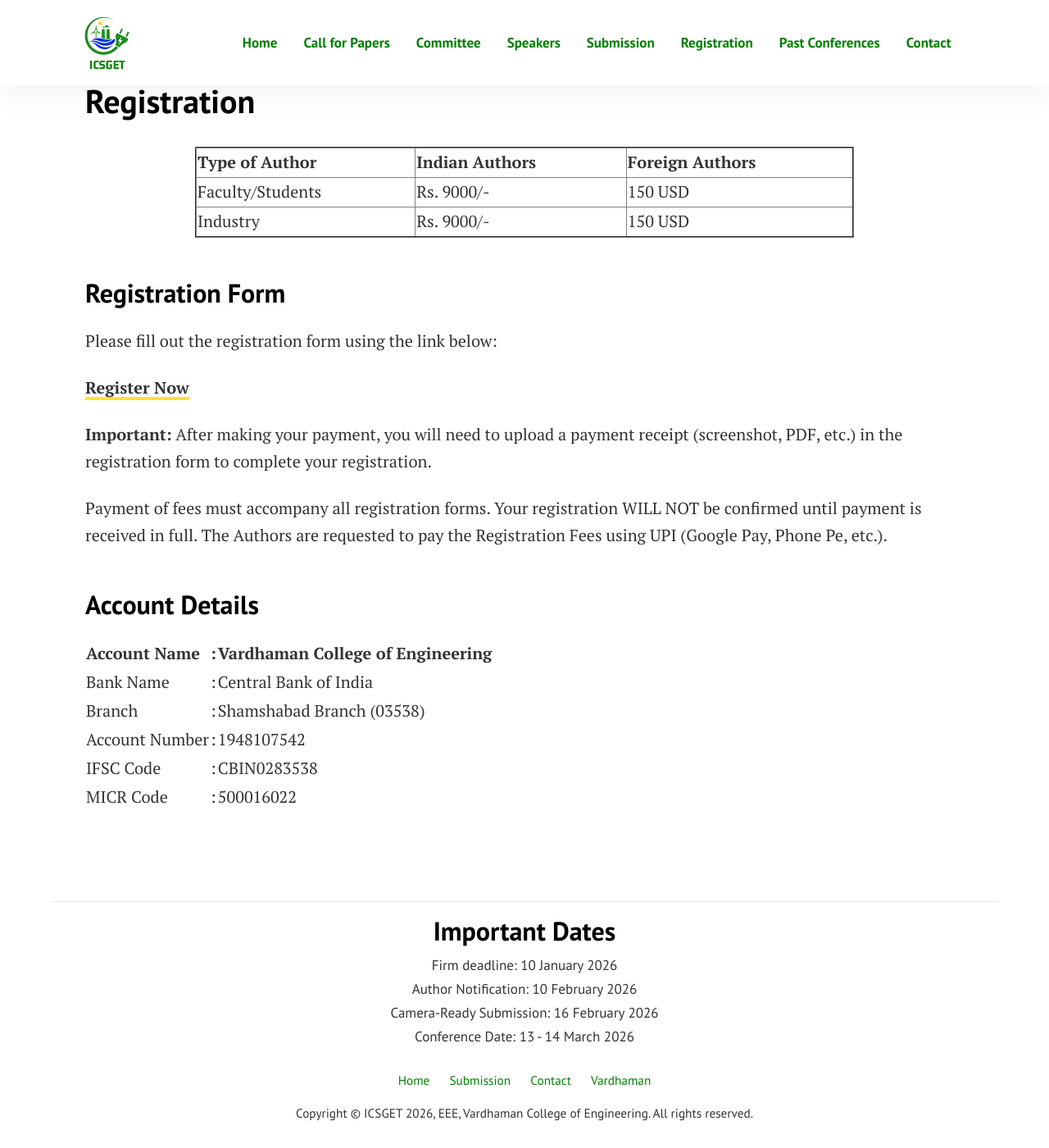
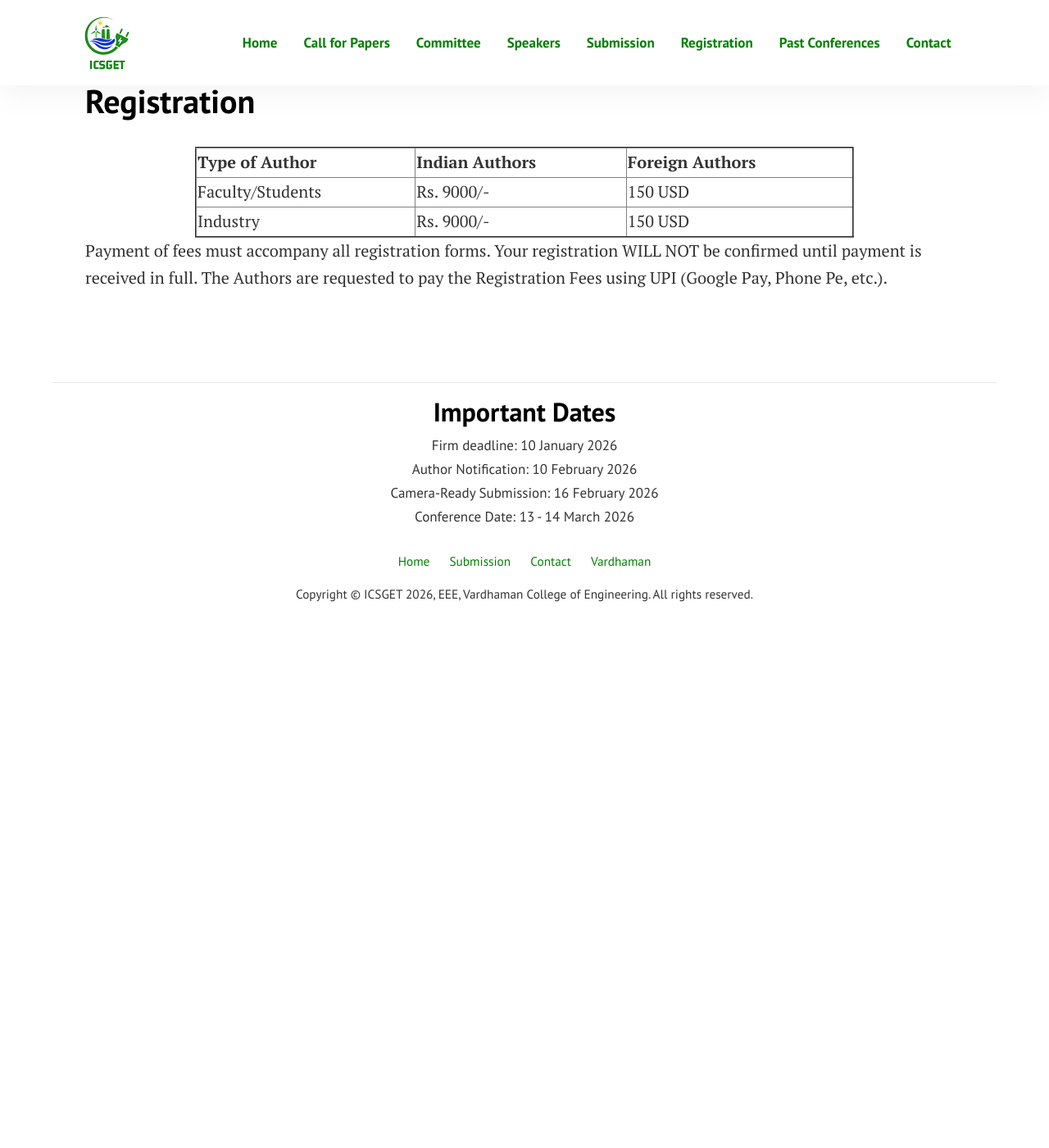
Before and after one commit to sravivarmanvce/icsget, a Jekyll site: the page built from pages/registration.md, in a window 1280 px wide and 1400 px high, scrolled down 435 px. Shown: the whole window at 82% size. Built offline with Jekyll 4.4.1, drawn with Linux system fonts in a browser that asks for light colours; after the commit the page ends 1202 px from its top, so only the background shows below that.

Commit message:
Revert "Update registration.md"
This reverts commit 6c8a37c61ff330c6eb39fb991262e5f5b337092a.

```diff
--- a/pages/registration.md
+++ b/pages/registration.md
@@ -23,23 +23,18 @@ image: assets/images/banner-alt.png
   </tr>
 </table>
 
-## Registration Form
-
-Please fill out the registration form using the link below:
-
-**[Register Now](https://forms.gle/nY5wPb7oyT59EcDg7)**
-
-**Important:** After making your payment, you will need to upload a payment receipt (screenshot, PDF, etc.) in the registration form to complete your registration.
-
 Payment of fees must accompany all registration forms. Your registration WILL NOT be confirmed until payment is received in full. The Authors are requested to pay the Registration Fees using UPI (Google Pay, Phone Pe, etc.).
 
 
-## Account Details
+<!--## Account Details
 
-| Account Name | : | Vardhaman College of Engineering |
+# Registration Completed
+
+<!-- | Account Name | : | Vardhaman College of Engineering |
 | ------------ | ---- | ----------------------------- |
 | Bank Name | : | Central Bank of India |
 | Branch | : | Shamshabad Branch (03538) |
 | Account Number | : | 1948107542 |
 | IFSC Code | : | CBIN0283538 |
 | MICR Code | : | 500016022 |
+-->
```
